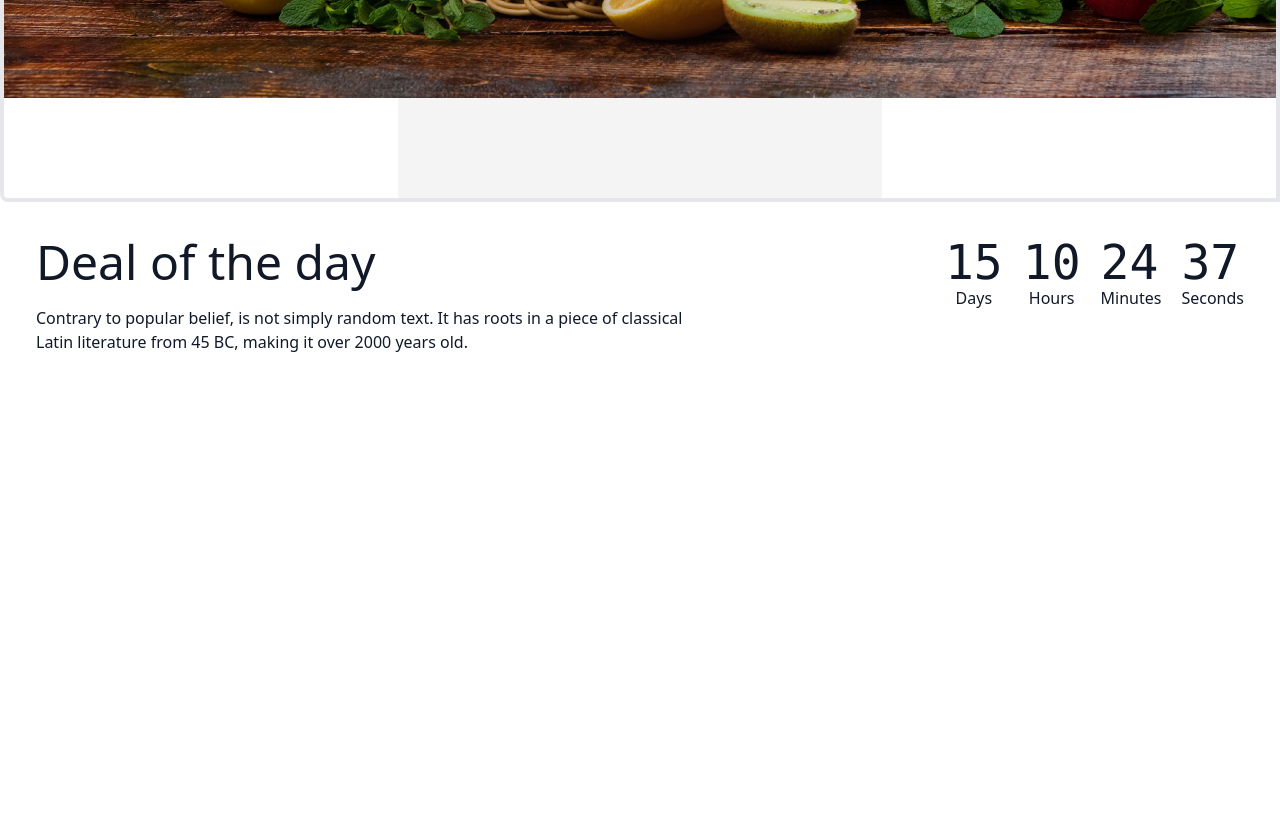
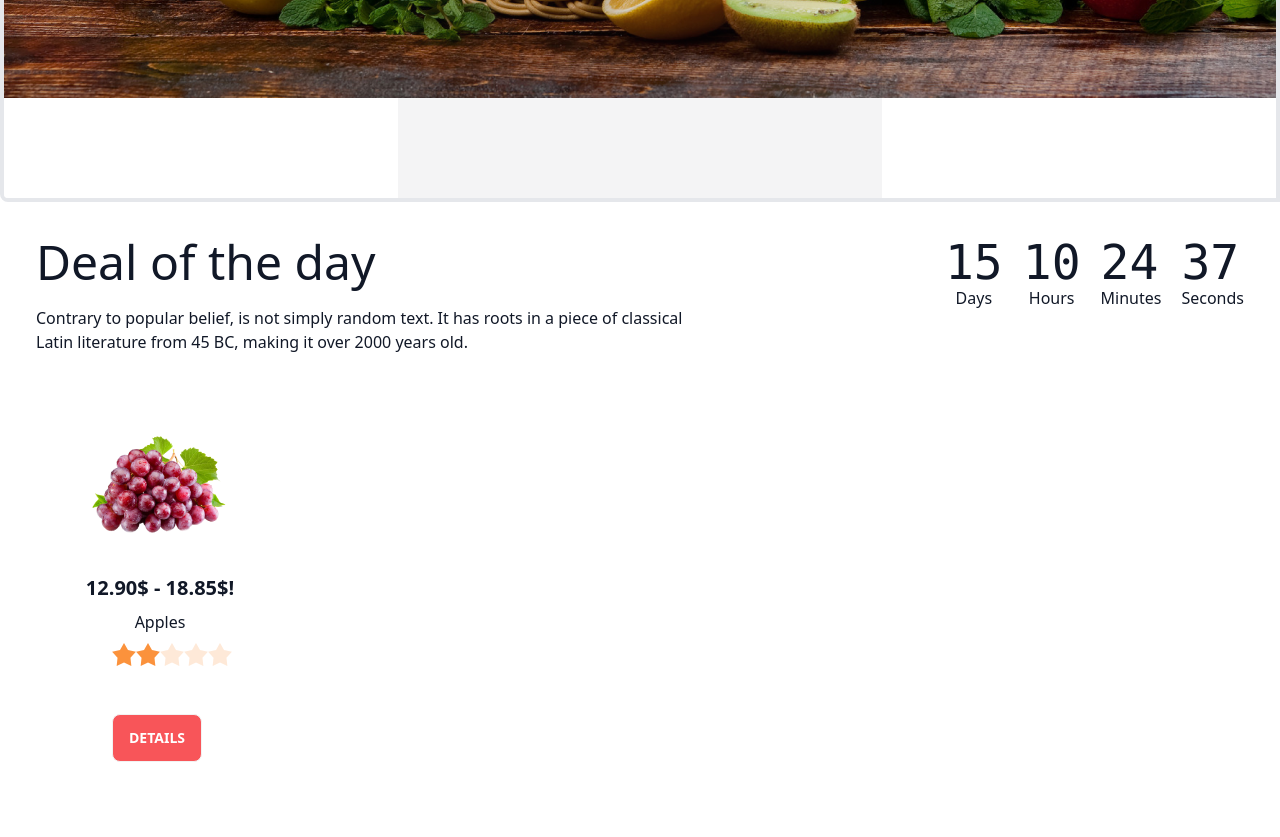
Before and after one commit to tahmid7912/fruits-brust-web, a plain HTML site: page index.html in a window 1280 px wide. Shown: the part 606-1443 px from the top of the page. Drawn offline with nearby package versions, Linux system fonts and the light colour scheme; grey boxes are pictures that could not be loaded.

Commit message:
new button explore

```diff
--- a/index.html
+++ b/index.html
@@ -41,7 +41,7 @@
   <header>
     <nav> </nav>
 
-    <section class=" bg-white ">
+    <section class=" bg-white  text-gray-900 ">
 
     <div class="carousel  w-full  border-4 bg-white  rounded-s-lg">
 
@@ -190,8 +190,67 @@
       </div>
     </div>
    </div>
+    <div class="card-section font-Lato
+     text-gray-900">
+      <div class="card w-80 bg-white rounded-lg ">
+        <figure class="px-10 pt-10">
+          <img src="./images/fruit1.png" alt="apple" class="rounded-lg" />
+        </figure>
+        <div class="card-body items-center text-center">
+          <h2 class="card-title">12.90$ - 18.85$!</h2>
+          <p>Apples</p>
+          <div class="card-actions">
+            <div class="rating ml-20  ">
+              <input type="radio" name="rating-2" class="mask mask-star-2 bg-orange-400" />
+              <input type="radio" name="rating-2" class="mask mask-star-2 bg-orange-400" checked />
+              <input type="radio" name="rating-2" class="mask mask-star-2 bg-orange-400" />
+              <input type="radio" name="rating-2" class="mask mask-star-2 bg-orange-400" />
+              <input type="radio" name="rating-2" class="mask mask-star-2 bg-orange-400" />
+             </div>
 
-    </section>
+             <div class="align-center">
+              <!-- Open the modal using ID.showModal() method -->
+<button class="btn grid m-10 ml-20" onclick="my_modal_5.showModal()">Details</button>
+<dialog id="my_modal_5" class="modal modal-bottom sm:modal-middle">
+  <form method="dialog" class="modal-box">
+    <div class="card-section font-Lato  text-gray-900">
+      <div class="card w-80 bg-white rounded-lg ">
+        <figure class="px-10 pt-10">
+          <img src="./images/fruit1.png" alt="apple" class="rounded-lg" />
+        </figure>
+        <div class="card-body items-center text-center">
+          <h2 class="card-title">12.90$ - 18.85$!</h2>
+          <p>Apples</p>
+          <div class="card-actions">
+            <div class="rating  ml-20">
+              <input type="radio" name="rating-2" class="mask mask-star-2 bg-orange-400" />
+              <input type="radio" name="rating-2" class="mask mask-star-2 bg-orange-400" checked />
+              <input type="radio" name="rating-2" class="mask mask-star-2 bg-orange-400" />
+              <input type="radio" name="rating-2" class="mask mask-star-2 bg-orange-400" />
+              <input type="radio" name="rating-2" class="mask mask-star-2 bg-orange-400" />
+             </div>
+
+    <div class="modal-action align-center items-center ">
+      <!-- if there is a button in form, it will close the modal -->
+     <div class="flex p-15
+      gap-x-8">
+      <button class="btn ">Close</button>
+
+      <button class="btn">BUy NOW</button>
+
+     </div>
+    </div>
+  </form>
+</dialog>
+             </div>
+
+          </div>
+        </div>
+      </div>
+
+    </div>
+
+  </section>
     <!-- 2nd part 0 -->
   </main>
 
```
